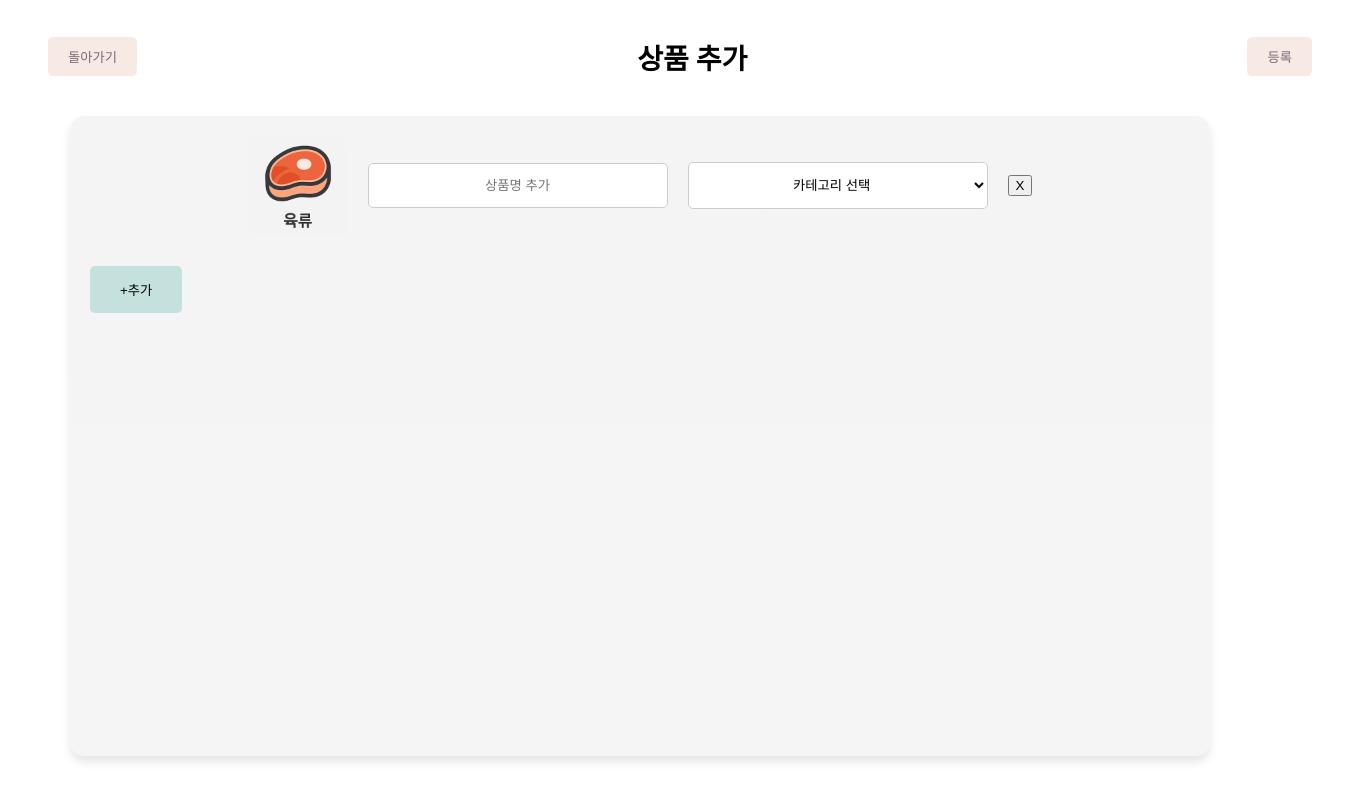
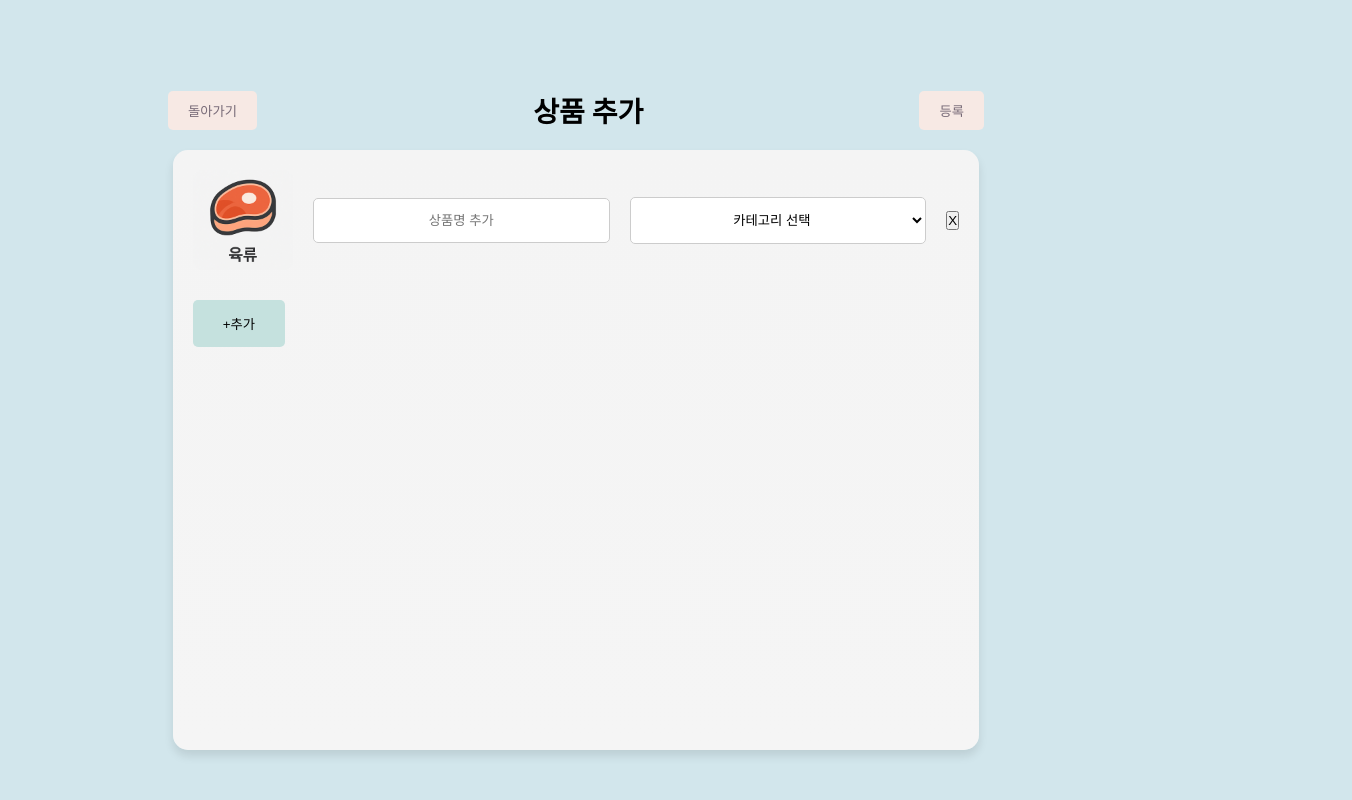
Before and after one commit to EC2-LivingLAB-Team-2/FrontEnd, a React (Vite) app: page /food in a window 1280 px wide. Shown: the whole page, 1352 px wide, since content can reach past the window. Built offline with nearby package versions, Linux system fonts and the light colour scheme.

Commit message:
날라간 css파일 복구

```diff
--- a/src/components/Main.css
+++ b/src/components/Main.css
@@ -0,0 +1,250 @@
+/* Reset CSS */
+* {
+  margin: 0;
+  padding: 0;
+  box-sizing: border-box;
+}
+
+.App-top {
+  width: 100%;
+  display: flex;
+  justify-content: space-between;
+  align-items: center;
+  padding: 10px 40px; /* 버튼을 가장자리에서 더 떨어지도록 조정 */
+  background-color: transparent; /* 배경 제거 */
+  box-shadow: none; /* 그림자 제거 */
+}
+
+.title {
+  font-size: 28px; /* 제목 크기 약간 증가 */
+  font-weight: bold;
+  color: black; /* 제목을 검정색으로 설정 */
+}
+
+.back-button,
+.register-button {
+  background-color: #f7e9e4;
+  border: none;
+  padding: 10px 20px;
+  border-radius: 5px;
+  cursor: pointer;
+  color: #776a77; /* 버튼 텍스트를 검정색으로 설정 */
+}
+
+.App-container {
+  flex: 1;
+  display: flex;
+  align-items: center; /* 본문을 화면 중앙에 배치 */
+  justify-content: center;
+  width: 100%;
+  margin-top: 10px; /* 제목과 본문 사이 간격을 줄임 */
+}
+
+.App-main {
+  width: 90%; /* 본문 박스 크기 */
+  max-width: 1100px; /* 최대 크기 */
+  height: 600px; /* 고정된 높이 설정 */
+  background: linear-gradient(180deg, #f4f4f4 0%, #f5f5f5 100%);
+  border-radius: 15px; /* 박스 모서리 둥글게 */
+  padding: 20px; /* 내부 여백 */
+  box-shadow: 0 6px 10px rgba(0, 0, 0, 0.1); /* 그림자 강조 */
+  overflow-y: auto; /* 세로 스크롤 활성화 */
+  overflow-x: hidden; /* 가로 스크롤 방지 */
+}
+
+.product-form {
+  display: flex;
+  align-items: center;
+  justify-content: center; /* 수평 가운데 정렬 */
+  gap: 20px; /* 간격을 조금 더 넓게 */
+  margin-bottom: 30px;
+  color: black; /* 폼 내부 텍스트를 검정색으로 설정 */
+  text-align: center; /* 텍스트 가운데 정렬 */
+}
+
+.product-image img {
+  display: block; /* 이미지를 블록 요소로 설정 */
+  margin: 0 auto; /* 이미지를 수평 가운데 정렬 */
+  width: 100px; /* 이미지 너비를 100px로 설정 */
+  height: 100px; /* 이미지 높이를 100px로 설정 */
+  border-radius: 10px; /* 이미지 모서리를 둥글게 유지 */
+}
+
+.product-name-input {
+  color: white; /* '상품명 추가' 텍스트는 하얀색 유지 */
+}
+
+.category-select {
+  padding: 14px;
+  border: 1px solid #ccc;
+  border-radius: 5px;
+  flex: 1;
+  color: black; /* 드롭다운 텍스트를 검정색으로 설정 */
+}
+
+.add-button {
+  background-color: #c5e1de;
+  border: none;
+  padding: 14px 30px;
+  border-radius: 5px;
+  cursor: pointer;
+  color: black; /* 버튼 텍스트를 검정색으로 설정 */
+}
+
+.product-name-input,
+.category-select {
+  padding: 14px;
+  border: 1px solid #ccc;
+  border-radius: 5px;
+  flex: 1;
+  color: black; /* 텍스트를 검정색으로 설정 */
+  background-color: white; /* 배경색을 흰색으로 설정 */
+  width: 100%; /* 입력 필드와 드롭다운의 너비를 동일하게 설정 */
+  max-width: 300px; /* 최대 너비를 동일하게 설정 */
+  box-sizing: border-box; /* 패딩과 테두리를 포함한 크기 계산 */
+  text-align: center; /* 입력 필드와 드롭다운 텍스트 가운데 정렬 */
+}
+
+/* 전체 페이지 설정 */
+html, body {
+  height: 100vh;
+  width: 100vw;
+  margin: 0;
+  padding: 0;
+  display: flex;                 /* ✅ Flexbox 사용 */
+  justify-content: center;      /* ✅ 가로 중앙 */
+  align-items: center;          /* ✅ 세로 중앙 */
+  background-color: #D2E6EC; /* 보라색 배경 */}
+
+
+#root {
+  height: 80%;
+  width: 70%;
+  margin-right: 10%;
+
+
+}
+
+/* 앱 전체: 헤더 + 콘텐츠 */
+.app {
+  height: 80%;
+  display: flex;
+  flex-direction: column;
+}
+
+/* 상단 헤더 */
+.header {
+  background: linear-gradient(180deg, #f4f4f4 0%, #f5f5f5 100%);  height: 80px;
+  display: flex;
+  align-items: center;
+  justify-content: space-between;
+  padding: 0 1.2rem;
+  color: black;
+  margin-bottom: 1rem;
+  margin-left : 2rem;
+  margin-right : 2rem;
+  border: 1px solid #ccc;
+}
+
+
+
+/* 카드 목록 */
+.card-container {
+  flex-grow: 1;
+  padding: 1rem;
+  overflow-y: auto;
+  background: linear-gradient(180deg, #f4f4f4 0%, #f5f5f5 100%);
+  margin-bottom: 1rem;
+  margin-left : 2rem;
+  margin-right : 2rem;
+  border: 1px solid #ccc;
+}
+
+/* 카드 하나 */
+.recommendation-card {
+  display: flex;
+  background-color: #e5e7eb;
+  margin-bottom: 1rem;
+  margin-left : 2rem;
+  margin-right : 2rem;
+  border: 1px solid #ccc;
+  border-radius: 16px;
+  overflow: hidden;
+  height: 60px;
+  width: 50%;
+  box-shadow: 0 2px 4px rgba(0,0,0,0.05);
+}
+
+.recommendation-card .id {
+  background-color: #d1d5db;
+  color: black;
+  padding: 1rem;
+  width: 30px;
+  display: flex;
+  align-items: center;
+  justify-content: center;
+
+}
+
+.recommendation-card .info {
+  flex-grow: 1;
+  padding: 0.8rem;
+  display: flex;
+  color: black;
+  text-align: center;
+  flex-direction: column;
+  justify-content: center;
+  background-color: #f3f4f6;
+}
+
+.recommendation-card .action {
+  background-color: #e5e7eb;
+  padding: 1rem;
+  display: flex;
+  align-items: center;
+  justify-content: center;
+  font-size: 1.2rem;
+}
+.card-recipe-wrapper {
+  display: flex;
+  align-items: flex-start;
+  margin: 1rem 2rem;
+  width: 100%;
+}
+
+.recommendation-card {
+  flex: 0 0 30%;
+  width: 30%;
+  height: 60px;
+  border-radius: 16px;
+  border: 1px solid #ccc;
+  display: flex;
+  overflow: hidden;
+  background-color: #e5e7eb;
+  box-shadow: 0 2px 4px rgba(0,0,0,0.05);
+}
+
+.recipe-box {
+  flex: 1;
+  min-width: 0;
+
+  background-color: white;
+  color: black;
+  padding: 1rem;
+  margin-left: 1rem;
+  border-radius: 12px;
+
+  max-height: 300px;        /* ✅ 레시피 내용 박스 제한 */
+  overflow-y: auto;         /* ✅ 스크롤이 필요한 경우만 스크롤 표시 */
+  overflow-x: hidden;
+
+  display: flex;            /* ✅ 내부 스크롤 텍스트 정렬 */
+  flex-direction: column;
+  align-items: flex-start;
+}
+
+.recipe-text {
+  white-space: normal;     /* pre-wrap 제거! 이제 줄마다 <div>니까 */
+  word-break: break-word;
+  line-height: 1.6;
+}
```
